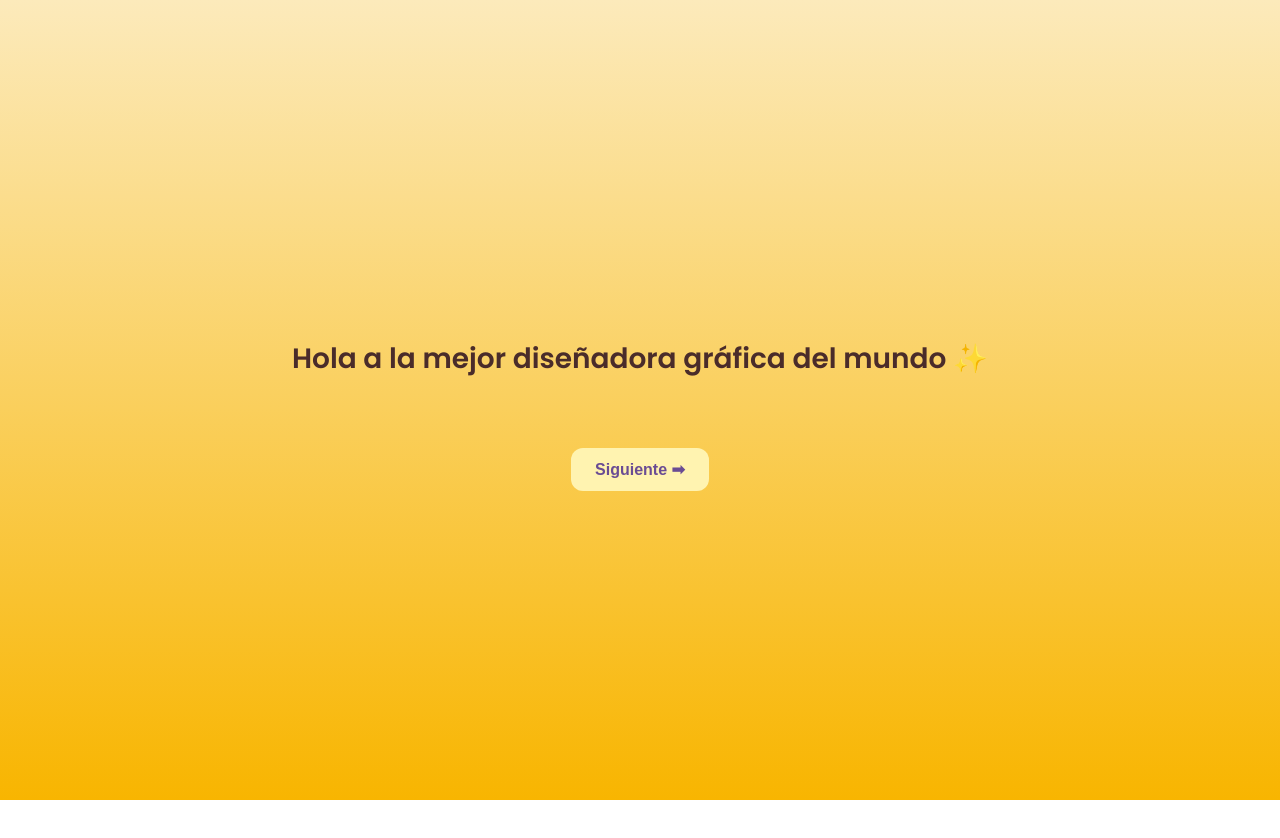
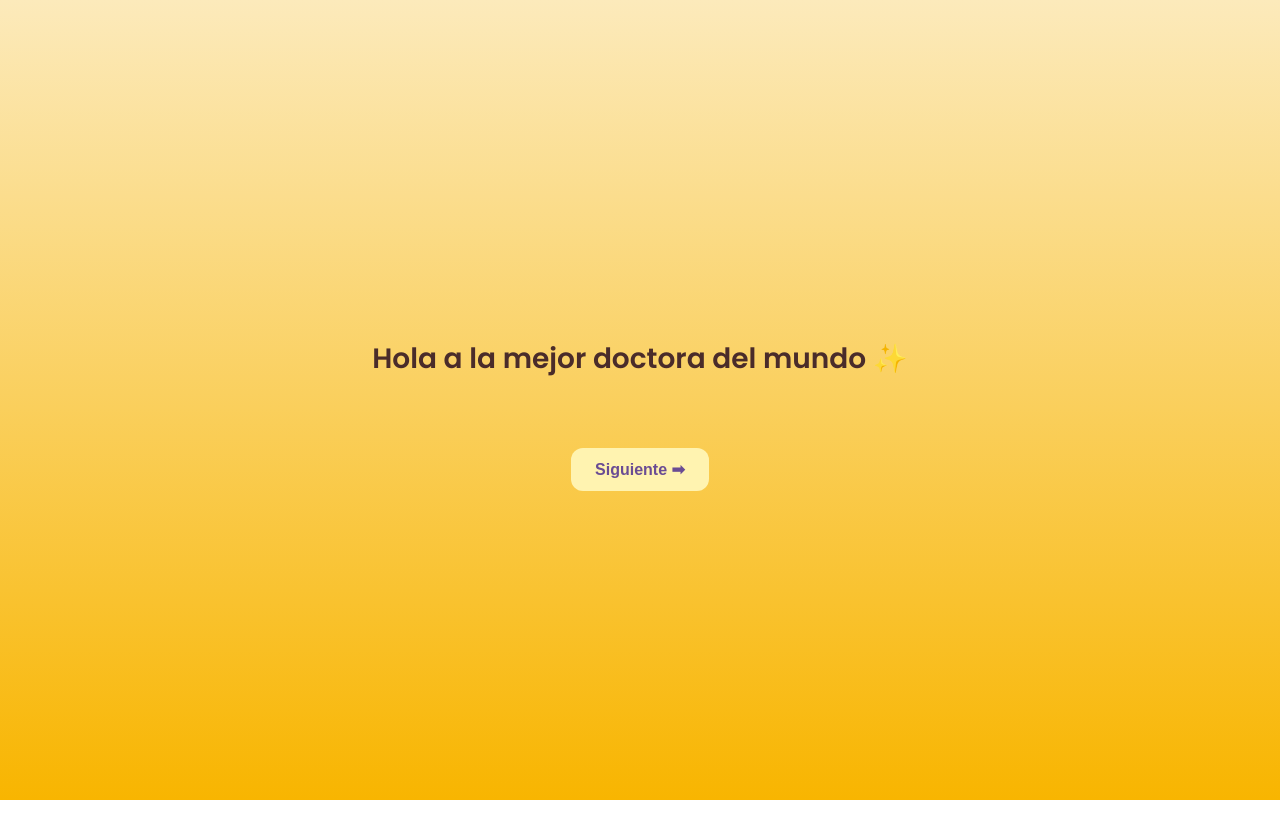
Before and after one commit to scguzz-jv/doctora-linda, a plain HTML site: page index.html in a window 1280 px wide. Shown: the top 838 px of the page. Drawn offline with nearby package versions, Linux system fonts and the light colour scheme.

Commit message:
Update and rename y.html to index.html

```diff
--- a/y.html
+++ b/index.html
@@ -2,7 +2,7 @@
 <html lang="es">
 <head>
   <meta charset="UTF-8">
-  <title>Sorpresa sofis flor</title>
+  <title>Sorpresa doctora juguetes</title>
   <link href="https://fonts.googleapis.com/css2?family=Poppins:wght@400;600&display=swap" rel="stylesheet">
   <style>
     body, html {
@@ -109,7 +109,7 @@
 <body>
   <!-- Pantalla 1 -->
   <div class="pantalla activa" id="pantalla1">
-    <p class="texto">Hola a la mejor diseñadora gráfica del mundo ✨</p>
+    <p class="texto">Hola a la mejor doctora del mundo ✨</p>
     <button class="btn" onclick="mostrarPantalla(2)">Siguiente ➡</button>
   </div>
 
```
